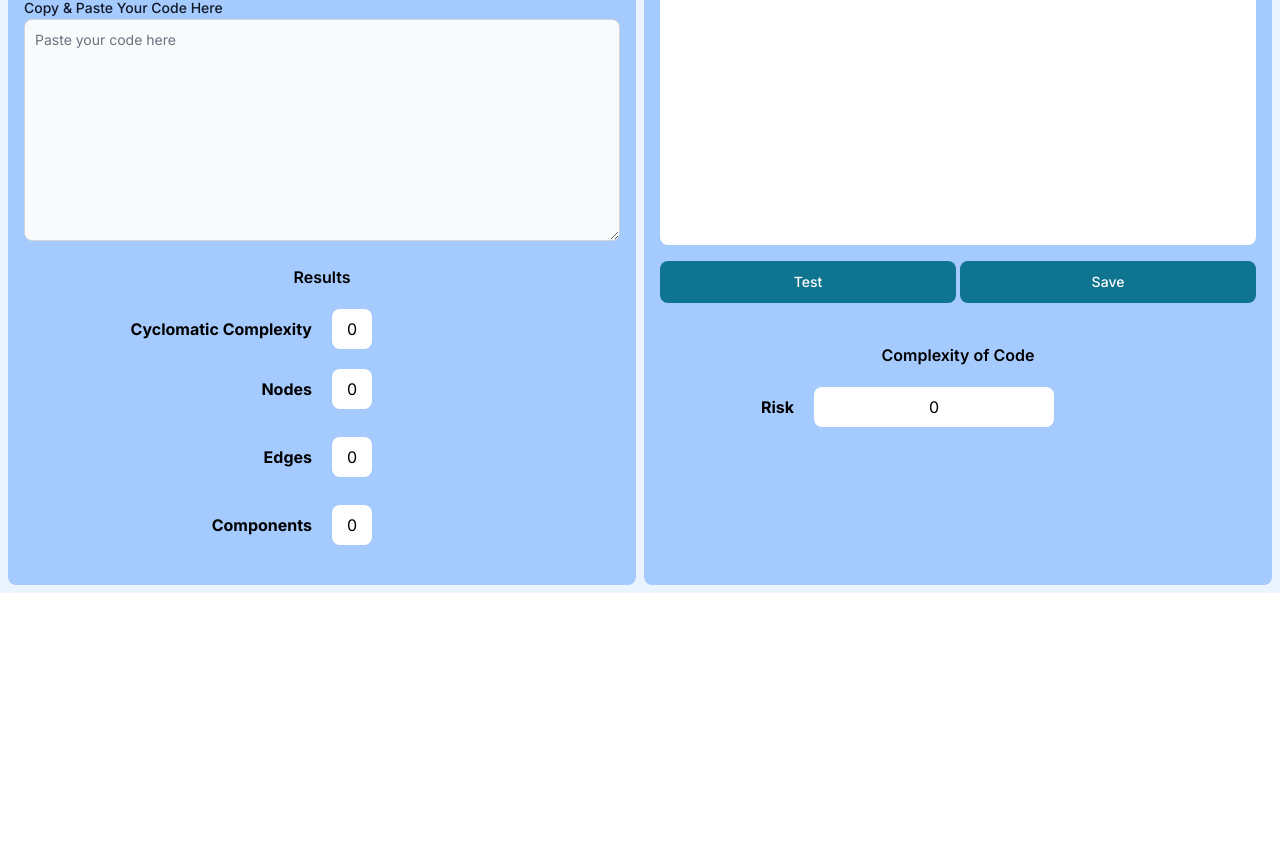
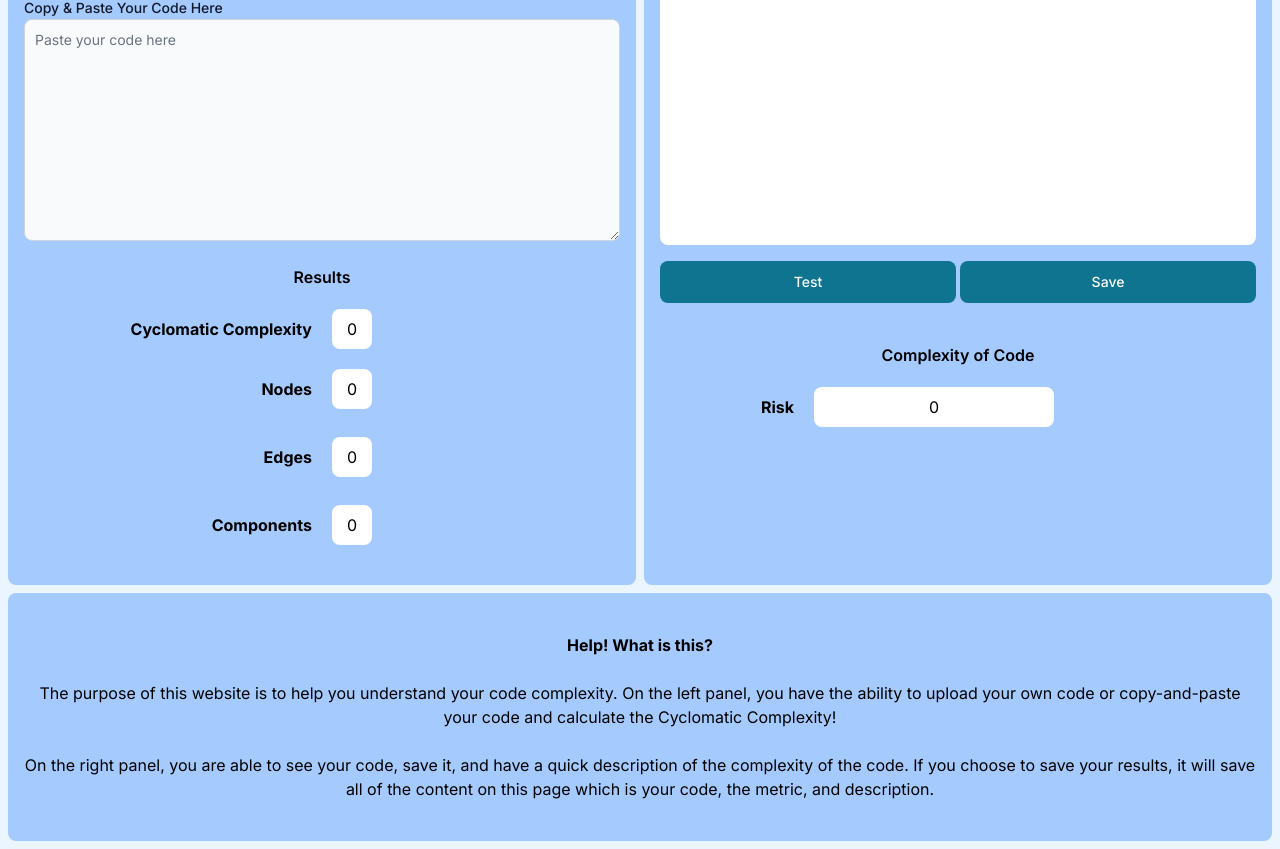
Before and after one commit to SnoodieTheSnoople/sdp-solutions-xp, a Next.js app: page / in a window 1280 px wide. Shown: the part 303-1152 px from the top of the page. Before the commit the page ends 896 px from the top, so only its background shows below. Built offline with nearby package versions, Linux system fonts and the light colour scheme.

Commit message:
Added bottom panel and reworded code complexity description.

```diff
--- a/src/app/page.js
+++ b/src/app/page.js
@@ -176,13 +176,17 @@ export default function Home() {
 
     const getRiskLevel = (complexity) => {
         if (complexity >= 1 && complexity <= 10) {
-            return "Simple procedure, little risk";
+            // return "Simple procedure, little risk";
+            return "Very Good, low risk";
         } else if (complexity >= 11 && complexity <= 20) {
-            return "More complex, moderate risk";
+            // return "More complex, moderate risk";
+            return "Good, moderate risk";
         } else if (complexity >= 21 && complexity <= 50) {
-            return "Complex, high risk";
+            // return "Complex, high risk";
+            return "Poor, high risk - consider refactoring";
         } else if (complexity > 50) {
-            return "Untestable code, very high risk";
+            // return "Untestable code, very high risk";
+            return "Very Bad, refactor needed";
         }
         return "Unknown";
     };
@@ -191,6 +195,7 @@ export default function Home() {
         <div className='bg-blue-50 pb-2'>
             <NavbarComponent />
             <div className="grid grid-cols-2 gap-2 pl-2 pr-2 pt-2">
+                {/* Left Panel */}
                 <div className="col-span-1 bg-blue-300 rounded-lg pt-10 pl-4 pr-4 pb-10">
                     <FileUploadComponent onFileContent={handleFileUploadContent} />
                     <Divider><p>Alternatively</p></Divider>
@@ -224,6 +229,8 @@ export default function Home() {
                         </div>
                     </div>
                 </div>
+
+                {/* Right Panel */}
                 <div className="col-span-1 bg-blue-300 rounded-lg pt-10 pl-4 pr-4 pb-10">
                     <p className='font-bold'>Code Preview</p>
                     <div className="h-96 bg-white rounded-lg p-2 overflow-auto">
@@ -246,6 +253,16 @@ export default function Home() {
                     </div>
 
                 </div>
+
+                <div className="col-span-2 bg-blue-300 rounded-lg pt-10 pl-4 pr-4 pb-10">
+                    <p className='flex items-center justify-center font-bold'>Help! What is this?</p>
+                    <br/>
+                    <p className='text-center'>The purpose of this website is to help you understand your code complexity. On the left panel, you have the ability to upload
+                     your own code or copy-and-paste your code and calculate the Cyclomatic Complexity!</p>
+                    <br/>
+                    <p className='text-center'>On the right panel, you are able to see your code, save it, and have a quick description of the complexity of the code. If you choose to save your results, it will save all of the content on this page
+                    which is your code, the metric, and description.</p>
+                </div>
             </div>
             {shouldCalculate && <Calc code={content} onResults={updateMetrics} />}
         </div>
```
